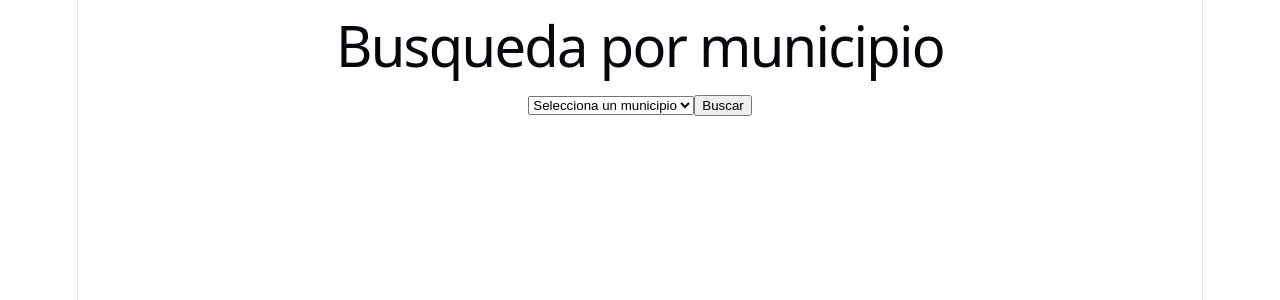
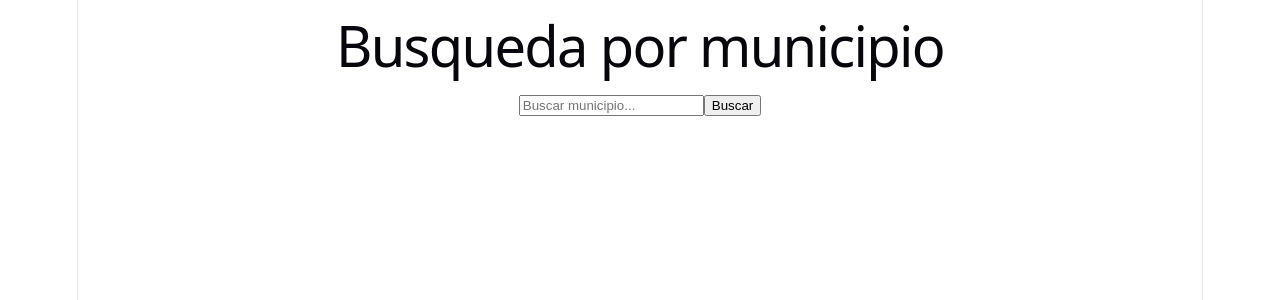
Before and after one commit to joseignaciofalladev/Proyecto-AEMET, a React app in the folder frontend/: page / in a window 1280 px wide. Shown: the top 300 px of the page. Built offline with nearby package versions, Linux system fonts and the light colour scheme; the HTML template or start-up script is replaced by a standard one.

Commit message:
Update App.jsx

```diff
--- a/frontend/src/App.jsx
+++ b/frontend/src/App.jsx
@@ -1,15 +1,79 @@
-import { useState } from "react";
+import { useState, useEffect } from "react";
 import { getWeather } from "./services/weatherService";
+import { municipios } from "./data/municipios";
 import WeatherCard from "./components/WeatherCard";
-import { municipios } from "./data/municipios";
 
 function App() {
 
   // Estados necesarios
+  const [search, setSearch] = useState("");
+  const [filteredMunicipios, setFilteredMunicipios] = useState([]);
+  const [history, setHistory] = useState([]);
   const [codigo, setCodigo] = useState("");
   const [weather, setWeather] = useState(null);
   const [error, setError] = useState("");
   const [loading, setLoading] = useState(false);
+
+  useEffect(() => {
+    const savedHistory = localStorage.getItem("weatherHistory");
+
+    if (savedHistory) {
+      setHistory(JSON.parse(savedHistory));
+    }
+  }, []);
+
+  useEffect(() => {
+    localStorage.setItem(
+      "weatherHistory",
+      JSON.stringify(history)
+    );
+  }, [history]);
+
+  const handleSearchChange = (e) => {
+    const value = e.target.value;
+    setSearch(value);
+
+    if (value.length < 2) {
+      setFilteredMunicipios([]);
+      return;
+    }
+
+    const resultados = municipios.filter((m) =>
+      m.nombre.toLowerCase().includes(value.toLowerCase())
+    );
+
+    setFilteredMunicipios(resultados);
+  };
+
+  const handleSelectMunicipio = async (municipio) => {
+    try {
+      setLoading(true);
+      setError("");
+      setSearch(municipio.nombre);
+      setFilteredMunicipios([]);
+
+      const response = await getWeather(municipio.codigo);
+      setWeather(response.data);
+
+      const nuevaBusqueda = {
+        municipio: municipio.nombre,
+        codigo: municipio.codigo,
+        fecha: new Date().toLocaleString(),
+      };
+
+      setHistory((prev) => {
+        const filtrado = prev.filter(
+          (item) => item.codigo !== municipio.codigo
+        );
+        return [nuevaBusqueda, ...filtrado];
+      });
+
+    } catch (err) {
+      setError("Error obteniendo datos");
+    } finally {
+      setLoading(false);
+    }
+  };
 
   const handleSearch = async () => {
 
@@ -23,20 +87,16 @@ function App() {
       // para activar el loading y limpiar errores anteriores
       setLoading(true);
       setError("");
-
       // llamada al backend (fetch encapsulado en service)
       const data = await getWeather(codigo);
-
       // se guarda solo los datos necesarios del data.data viene del backend
       setWeather(data.data);
 
     } catch (err) {
-
       // pori falla la peticion
       setError("Error al obtener datos");
       setWeather(null);
     } finally {
-
       // siempre ejecutar aunque de error
       setLoading(false);
     }
@@ -47,18 +107,22 @@ function App() {
       <h1>Busqueda por municipio</h1>
 
       {/* input nuevo, cambio lo de poner el codigo, por un selector de municipios */}
-      <select
-        value={codigo}
-        onChange={(e) => setCodigo(e.target.value)}
-      >
-        <option value="">Selecciona un municipio</option>
+      <input
+        type="text"
+        placeholder="Buscar municipio..."
+        value={search}
+        onChange={handleSearchChange}
+      />
 
-        {municipios.map((m) => (
-          <option key={m.codigo} value={m.codigo}>
-            {m.nombre}
-          </option>
-        ))}
-      </select>
+      {filteredMunicipios.length > 0 && (
+        <ul className="results-list">
+          {filteredMunicipios.map((m) => (
+            <li key={m.codigo}onClick={() => handleSelectMunicipio(m)}>
+              {m.nombre}
+            </li>
+          ))}
+        </ul>
+      )}
 
       <button onClick={handleSearch}>Buscar</button>
 
@@ -66,14 +130,34 @@ function App() {
       {loading && <p>Cargando...</p>}
       {error && <p>{error}</p>}
 
-      {/* muestreo del weather, aun no siendo componente para ver si funciona la conexion end a end */}
+      {/* muestreo del weather */}
       {weather && <WeatherCard weather={weather} />}
+
+      {history.length > 0 && (
+        <div className="history-container">
+          <h3>Historial de búsquedas</h3>
+          <div className="history-list">
+            {history.map((item) => (
+              <button
+                key={item.codigo}
+                className="history-item"
+                onClick={() =>
+                  handleSelectMunicipio({
+                    nombre: item.municipio,
+                    codigo: item.codigo
+                  })
+                }
+              >
+                <strong>{item.municipio}</strong>
+                <span>{item.fecha}</span>
+              </button>
+            ))}
+          </div>
+          <button onClick={() => setHistory([])}>Limpiar historial</button>
+        </div>
+      )}
     </div>
   );
-
-  // para resolver errores
-  console.log(data);
-  console.log(weather);
 }
 
 export default App;
```
